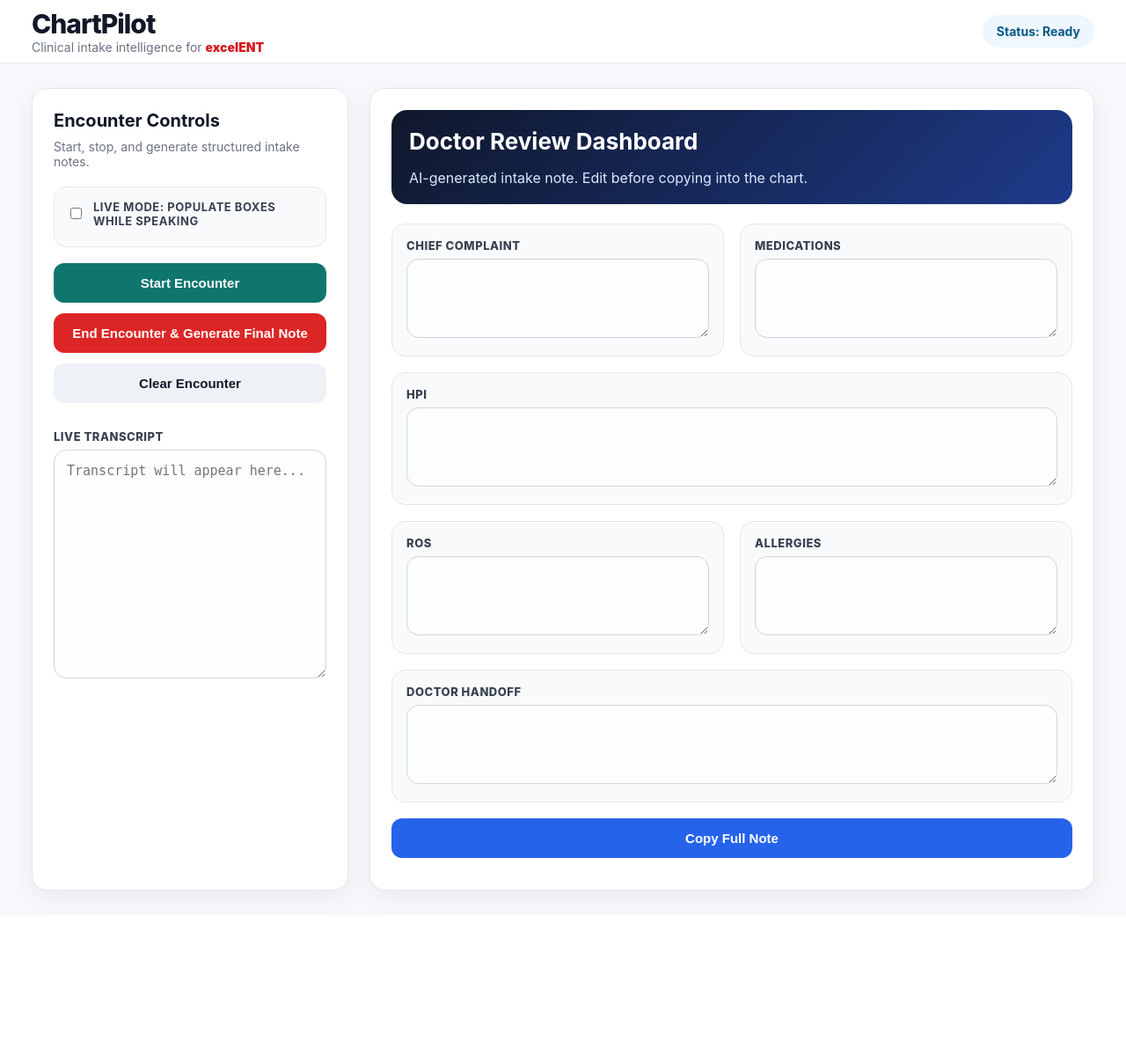
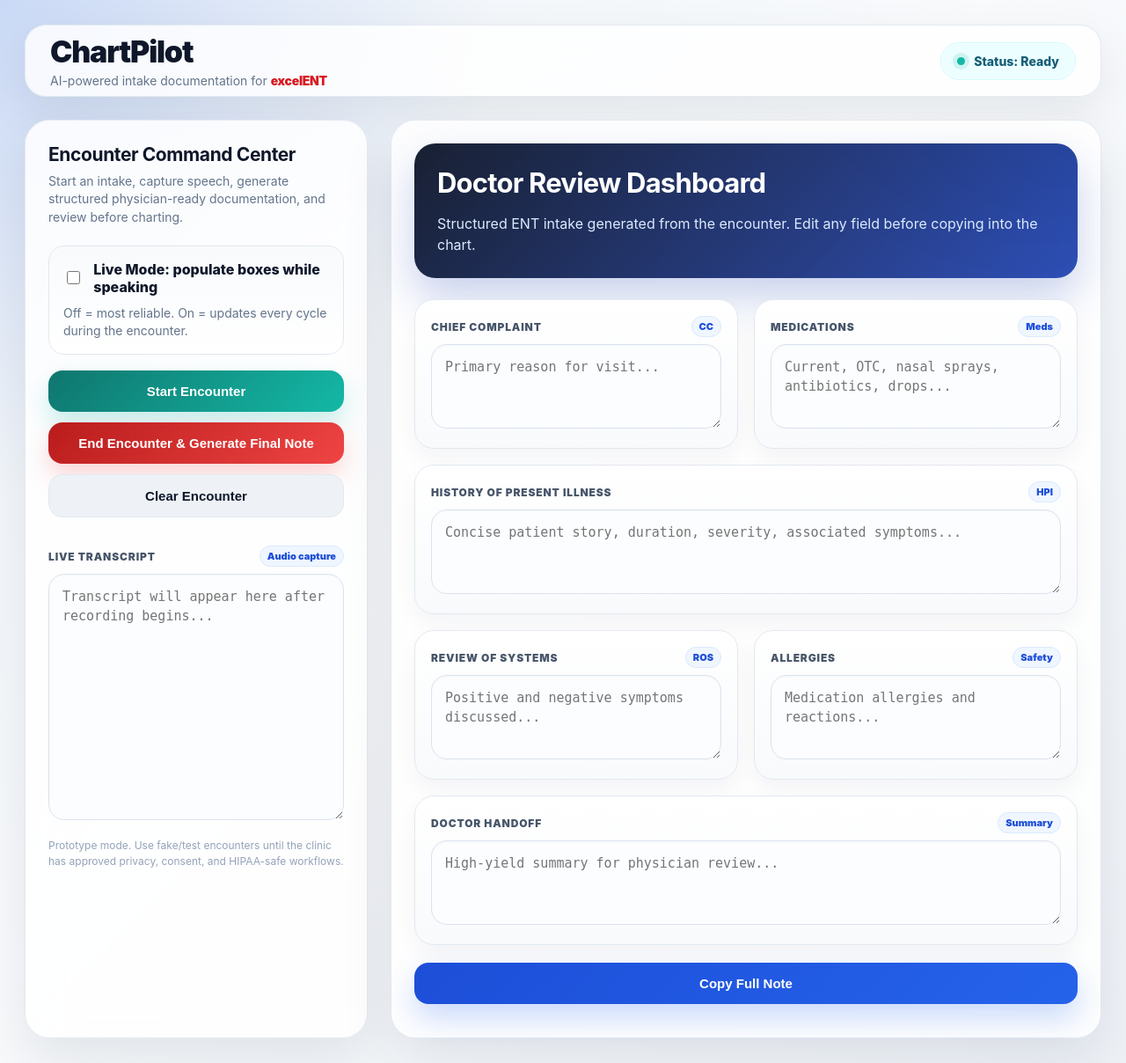
Before and after one commit to jjzeger-ux/ChartPilot, a Flask app: page / in a window 1280 px wide. Shown: the whole page at 88% size. Before the commit the page ends 1028 px from the top, so only its background shows below. Run offline with Flask 3, Linux system fonts and the light colour scheme.

Commit message:
Premium ChartPilot UI

```diff
--- a/templates/index.html
+++ b/templates/index.html
@@ -1,180 +1,242 @@
 <!DOCTYPE html>
 <html>
 <head>
-  <title>ChartPilot</title>
+  <title>ChartPilot | excelENT</title>
+  <meta name="viewport" content="width=device-width, initial-scale=1.0">
+
   <style>
-    * {
-      box-sizing: border-box;
-    }
+    * { box-sizing: border-box; }
 
     body {
       margin: 0;
-      font-family: Inter, Arial, sans-serif;
-      background: #f6f8fb;
-      color: #1f2937;
+      font-family: Inter, Segoe UI, Arial, sans-serif;
+      background:
+        radial-gradient(circle at top left, rgba(37,99,235,0.18), transparent 32%),
+        linear-gradient(135deg, #eef3f8 0%, #f8fafc 45%, #eef2f7 100%);
+      color: #0f172a;
+    }
+
+    .app {
+      min-height: 100vh;
+      padding: 28px;
     }
 
     .topbar {
-      height: 72px;
-      background: white;
-      border-bottom: 1px solid #e5e7eb;
+      height: 82px;
+      background: rgba(255,255,255,0.82);
+      backdrop-filter: blur(18px);
+      border: 1px solid rgba(226,232,240,0.9);
+      border-radius: 24px;
+      box-shadow: 0 18px 50px rgba(15,23,42,0.08);
       display: flex;
       align-items: center;
       justify-content: space-between;
-      padding: 0 36px;
-      position: sticky;
-      top: 0;
-      z-index: 10;
+      padding: 0 28px;
+      margin-bottom: 26px;
     }
 
-    .logo {
-      display: flex;
-      flex-direction: column;
+    .brand-title {
+      font-size: 34px;
+      font-weight: 900;
+      letter-spacing: -1.2px;
     }
 
-    .logo-main {
-      font-size: 30px;
-      font-weight: 800;
-      letter-spacing: -1px;
-      color: #111827;
-    }
-
-    .logo-sub {
+    .brand-sub {
+      color: #64748b;
       font-size: 14px;
-      color: #6b7280;
+      margin-top: 4px;
     }
 
     .excel {
       color: #d71920;
-      font-weight: 900;
+      font-weight: 950;
+      letter-spacing: -0.3px;
     }
 
     .status-pill {
-      padding: 10px 16px;
+      display: flex;
+      align-items: center;
+      gap: 10px;
+      background: #ecfeff;
+      color: #155e75;
+      border: 1px solid #cffafe;
+      padding: 12px 18px;
       border-radius: 999px;
-      background: #eef6ff;
-      color: #075985;
-      font-weight: 700;
       font-size: 14px;
+      font-weight: 800;
+      box-shadow: inset 0 0 0 1px rgba(255,255,255,0.65);
+    }
+
+    .dot {
+      width: 9px;
+      height: 9px;
+      background: #14b8a6;
+      border-radius: 50%;
+      box-shadow: 0 0 0 5px rgba(20,184,166,0.14);
     }
 
     .layout {
       display: grid;
-      grid-template-columns: 360px 1fr;
-      gap: 24px;
-      padding: 28px 36px;
+      grid-template-columns: 390px 1fr;
+      gap: 26px;
     }
 
     .panel {
-      background: white;
-      border: 1px solid #e5e7eb;
-      border-radius: 18px;
-      box-shadow: 0 8px 24px rgba(15, 23, 42, 0.06);
-      padding: 24px;
+      background: rgba(255,255,255,0.86);
+      backdrop-filter: blur(18px);
+      border: 1px solid rgba(226,232,240,0.95);
+      border-radius: 28px;
+      box-shadow: 0 24px 60px rgba(15,23,42,0.09);
+      padding: 26px;
     }
 
-    .panel h2 {
-      margin-top: 0;
-      font-size: 20px;
-      color: #111827;
+    .hero {
+      background:
+        linear-gradient(135deg, rgba(15,23,42,0.96), rgba(30,64,175,0.92)),
+        radial-gradient(circle at top right, rgba(56,189,248,0.35), transparent 35%);
+      color: white;
+      border-radius: 24px;
+      padding: 26px;
+      margin-bottom: 24px;
+      box-shadow: 0 22px 48px rgba(30,64,175,0.24);
     }
 
-    .subtitle {
-      color: #6b7280;
+    .hero h1 {
+      margin: 0;
+      font-size: 31px;
+      letter-spacing: -0.8px;
+    }
+
+    .hero p {
+      color: #dbeafe;
+      line-height: 1.5;
+      margin-bottom: 0;
+    }
+
+    h2 {
+      margin: 0;
+      font-size: 21px;
+      letter-spacing: -0.4px;
+    }
+
+    .muted {
+      color: #64748b;
       font-size: 14px;
-      margin-top: -8px;
-      margin-bottom: 20px;
+      line-height: 1.45;
+      margin: 8px 0 22px;
+    }
+
+    .mode-card {
+      background: linear-gradient(180deg, #f8fafc, #ffffff);
+      border: 1px solid #e2e8f0;
+      border-radius: 18px;
+      padding: 16px;
+      margin-bottom: 18px;
+    }
+
+    .mode-card label {
+      display: flex;
+      gap: 12px;
+      align-items: center;
+      cursor: pointer;
+      font-weight: 800;
+      color: #0f172a;
+    }
+
+    input[type="checkbox"] {
+      width: 19px;
+      height: 19px;
+      accent-color: #2563eb;
     }
 
     button {
       width: 100%;
-      padding: 14px 16px;
-      border-radius: 12px;
       border: none;
+      border-radius: 16px;
+      padding: 15px 18px;
+      margin-bottom: 12px;
       font-size: 15px;
-      font-weight: 700;
+      font-weight: 900;
       cursor: pointer;
-      margin-bottom: 12px;
-      transition: 0.15s ease;
+      transition: 0.16s ease;
     }
 
     button:hover {
       transform: translateY(-1px);
-      opacity: 0.95;
+      filter: brightness(1.02);
     }
 
     .btn-start {
-      background: #0f766e;
+      background: linear-gradient(135deg, #0f766e, #14b8a6);
       color: white;
+      box-shadow: 0 14px 28px rgba(20,184,166,0.24);
     }
 
     .btn-stop {
-      background: #dc2626;
+      background: linear-gradient(135deg, #b91c1c, #ef4444);
       color: white;
+      box-shadow: 0 14px 28px rgba(239,68,68,0.22);
     }
 
-    .btn-secondary {
+    .btn-clear {
       background: #eef2f7;
-      color: #111827;
+      color: #0f172a;
+      border: 1px solid #e2e8f0;
     }
 
     .btn-copy {
-      background: #2563eb;
+      background: linear-gradient(135deg, #1d4ed8, #2563eb);
       color: white;
-      margin-top: 18px;
+      margin-top: 20px;
+      box-shadow: 0 16px 34px rgba(37,99,235,0.24);
     }
 
-    .mode-box {
-      background: #f9fafb;
-      border: 1px solid #e5e7eb;
-      border-radius: 14px;
-      padding: 14px;
-      margin-bottom: 18px;
-      font-size: 14px;
+    .field-label {
+      display: flex;
+      justify-content: space-between;
+      align-items: center;
+      font-size: 12px;
+      font-weight: 950;
+      letter-spacing: 0.07em;
+      text-transform: uppercase;
+      color: #475569;
+      margin-bottom: 8px;
     }
 
-    .mode-box label {
-      display: flex;
-      gap: 10px;
-      align-items: center;
-      font-weight: 700;
-      cursor: pointer;
-    }
-
-    .transcript-box {
-      margin-top: 18px;
-    }
-
-    label {
-      display: block;
-      font-size: 13px;
-      font-weight: 800;
-      color: #374151;
-      margin-bottom: 7px;
-      text-transform: uppercase;
-      letter-spacing: 0.04em;
+    .badge {
+      background: #eff6ff;
+      color: #1d4ed8;
+      border: 1px solid #dbeafe;
+      padding: 4px 8px;
+      border-radius: 999px;
+      font-size: 11px;
+      letter-spacing: 0;
+      text-transform: none;
     }
 
     textarea {
       width: 100%;
-      border: 1px solid #d1d5db;
-      border-radius: 14px;
-      min-height: 90px;
-      padding: 14px;
+      min-height: 96px;
+      border-radius: 18px;
+      border: 1px solid #dbe3ee;
+      background: #fbfdff;
+      padding: 15px;
+      color: #0f172a;
       font-size: 15px;
+      line-height: 1.45;
       resize: vertical;
       outline: none;
-      background: #fbfdff;
+      box-shadow: inset 0 1px 2px rgba(15,23,42,0.03);
     }
 
     textarea:focus {
       border-color: #2563eb;
-      box-shadow: 0 0 0 3px rgba(37, 99, 235, 0.12);
       background: white;
+      box-shadow: 0 0 0 4px rgba(37,99,235,0.11);
     }
 
     #transcript {
-      min-height: 260px;
+      min-height: 280px;
     }
 
     .review-grid {
@@ -183,121 +245,130 @@
       gap: 18px;
     }
 
-    .full {
-      grid-column: span 2;
+    .note-card {
+      background: linear-gradient(180deg, #ffffff, #f8fafc);
+      border: 1px solid #e2e8f0;
+      border-radius: 22px;
+      padding: 18px;
+      box-shadow: 0 12px 26px rgba(15,23,42,0.045);
     }
 
-    .section-card {
-      background: #f9fafb;
-      border: 1px solid #e5e7eb;
-      border-radius: 16px;
-      padding: 16px;
+    .full { grid-column: span 2; }
+
+    .footer-note {
+      color: #94a3b8;
+      font-size: 12px;
+      line-height: 1.45;
+      margin-top: 16px;
     }
 
-    .hero {
-      margin-bottom: 22px;
-      padding: 20px;
-      border-radius: 18px;
-      background: linear-gradient(135deg, #0f172a, #1e3a8a);
-      color: white;
-    }
-
-    .hero h1 {
-      margin: 0;
-      font-size: 26px;
-    }
-
-    .hero p {
-      margin-bottom: 0;
-      color: #dbeafe;
-    }
-
-    @media (max-width: 950px) {
-      .layout {
-        grid-template-columns: 1fr;
-        padding: 18px;
-      }
-
-      .review-grid {
-        grid-template-columns: 1fr;
-      }
-
-      .full {
-        grid-column: span 1;
-      }
+    @media (max-width: 1050px) {
+      .layout { grid-template-columns: 1fr; }
+      .review-grid { grid-template-columns: 1fr; }
+      .full { grid-column: span 1; }
+      .topbar { height: auto; gap: 14px; align-items: flex-start; flex-direction: column; padding: 22px; }
     }
   </style>
 </head>
 
 <body>
+  <div class="app">
 
     <div class="topbar">
-    <div class="logo">
-      <div class="logo-main">ChartPilot</div>
-      <div class="logo-sub">Clinical intake intelligence for <span class="excel">excelENT</span></div>
+      <div>
+        <div class="brand-title">ChartPilot</div>
+        <div class="brand-sub">AI-powered intake documentation for <span class="excel">excelENT</span></div>
       </div>
-    <div class="status-pill" id="status">Status: Ready</div>
+
+      <div class="status-pill" id="status">
+        <span class="dot"></span>
+        Status: Ready
+      </div>
     </div>
 
     <div class="layout">
 
       <div class="panel">
-      <h2>Encounter Controls</h2>
-      <p class="subtitle">Start, stop, and generate structured intake notes.</p>
+        <h2>Encounter Command Center</h2>
+        <p class="muted">Start an intake, capture speech, generate structured physician-ready documentation, and review before charting.</p>
 
-      <div class="mode-box">
+        <div class="mode-card">
           <label>
             <input type="checkbox" id="liveMode">
             Live Mode: populate boxes while speaking
           </label>
+          <p class="muted" style="margin:10px 0 0;">Off = most reliable. On = updates every cycle during the encounter.</p>
         </div>
 
         <button class="btn-start" onclick="startEncounter()">Start Encounter</button>
         <button class="btn-stop" onclick="endEncounter()">End Encounter & Generate Final Note</button>
-      <button class="btn-secondary" onclick="clearAll()">Clear Encounter</button>
+        <button class="btn-clear" onclick="clearAll()">Clear Encounter</button>
 
-      <div class="transcript-box">
-        <label>Live Transcript</label>
-        <textarea id="transcript" placeholder="Transcript will appear here..."></textarea>
+        <div style="margin-top:20px;">
+          <div class="field-label">
+            Live Transcript
+            <span class="badge">Audio capture</span>
           </div>
+          <textarea id="transcript" placeholder="Transcript will appear here after recording begins..."></textarea>
+        </div>
+
+        <p class="footer-note">Prototype mode. Use fake/test encounters until the clinic has approved privacy, consent, and HIPAA-safe workflows.</p>
       </div>
 
       <div class="panel">
         <div class="hero">
           <h1>Doctor Review Dashboard</h1>
-        <p>AI-generated intake note. Edit before copying into the chart.</p>
+          <p>Structured ENT intake generated from the encounter. Edit any field before copying into the chart.</p>
         </div>
 
         <div class="review-grid">
 
-        <div class="section-card">
-          <label>Chief Complaint</label>
-          <textarea id="chief_complaint"></textarea>
+          <div class="note-card">
+            <div class="field-label">
+              Chief Complaint
+              <span class="badge">CC</span>
+            </div>
+            <textarea id="chief_complaint" placeholder="Primary reason for visit..."></textarea>
           </div>
 
-        <div class="section-card">
-          <label>Medications</label>
-          <textarea id="medications"></textarea>
+          <div class="note-card">
+            <div class="field-label">
+              Medications
+              <span class="badge">Meds</span>
+            </div>
+            <textarea id="medications" placeholder="Current, OTC, nasal sprays, antibiotics, drops..."></textarea>
           </div>
 
-        <div class="section-card full">
-          <label>HPI</label>
-          <textarea id="hpi"></textarea>
+          <div class="note-card full">
+            <div class="field-label">
+              History of Present Illness
+              <span class="badge">HPI</span>
+            </div>
+            <textarea id="hpi" placeholder="Concise patient story, duration, severity, associated symptoms..."></textarea>
           </div>
 
-        <div class="section-card">
-          <label>ROS</label>
-          <textarea id="ros"></textarea>
+          <div class="note-card">
+            <div class="field-label">
+              Review of Systems
+              <span class="badge">ROS</span>
+            </div>
+            <textarea id="ros" placeholder="Positive and negative symptoms discussed..."></textarea>
           </div>
 
-        <div class="section-card">
-          <label>Allergies</label>
-          <textarea id="allergies"></textarea>
+          <div class="note-card">
+            <div class="field-label">
+              Allergies
+              <span class="badge">Safety</span>
+            </div>
+            <textarea id="allergies" placeholder="Medication allergies and reactions..."></textarea>
           </div>
 
-        <div class="section-card full">
-          <label>Doctor Handoff</label>
-          <textarea id="doctor_handoff"></textarea>
+          <div class="note-card full">
+            <div class="field-label">
+              Doctor Handoff
+              <span class="badge">Summary</span>
+            </div>
+            <textarea id="doctor_handoff" placeholder="High-yield summary for physician review..."></textarea>
           </div>
 
         </div>
@@ -305,6 +376,7 @@
         <button class="btn-copy" onclick="copyNote()">Copy Full Note</button>
       </div>
 
+    </div>
   </div>
 
   <script>
@@ -314,12 +386,16 @@
     let encounterActive = false;
     let cycleRunning = false;
 
+    function setStatus(text) {
+      document.getElementById("status").innerHTML = `<span class="dot"></span>${text}`;
+    }
+
     async function startEncounter() {
       if (encounterActive) return;
 
       encounterActive = true;
       fullTranscript = document.getElementById("transcript").value || "";
-      document.getElementById("status").innerText = "Status: Encounter started";
+      setStatus("Status: Encounter started");
 
       if (document.getElementById("liveMode").checked) {
         runLiveCycle();
@@ -335,29 +411,24 @@
       mediaRecorder = new MediaRecorder(stream, { mimeType: "audio/webm" });
 
       mediaRecorder.ondataavailable = event => {
-        if (event.data.size > 0) {
-          audioChunks.push(event.data);
-        }
+        if (event.data.size > 0) audioChunks.push(event.data);
       };
 
       mediaRecorder.start();
-      document.getElementById("status").innerText = "Status: Recording full encounter";
+      setStatus("Status: Recording full encounter");
     }
 
     async function runLiveCycle() {
       if (!encounterActive || cycleRunning) return;
 
       cycleRunning = true;
-
       const stream = await navigator.mediaDevices.getUserMedia({ audio: true });
 
       audioChunks = [];
       mediaRecorder = new MediaRecorder(stream, { mimeType: "audio/webm" });
 
       mediaRecorder.ondataavailable = event => {
-        if (event.data.size > 0) {
-          audioChunks.push(event.data);
-        }
+        if (event.data.size > 0) audioChunks.push(event.data);
       };
 
       mediaRecorder.onstop = async () => {
@@ -365,43 +436,38 @@
         await transcribeAndMaybeUpdate(audioBlob, true);
 
         cycleRunning = false;
-
-        if (encounterActive) {
-          setTimeout(runLiveCycle, 300);
-        }
+        if (encounterActive) setTimeout(runLiveCycle, 300);
       };
 
       mediaRecorder.start();
-      document.getElementById("status").innerText = "Status: Live recording";
+      setStatus("Status: Live recording");
 
       setTimeout(() => {
-        if (mediaRecorder && mediaRecorder.state !== "inactive") {
-          mediaRecorder.stop();
-        }
+        if (mediaRecorder && mediaRecorder.state !== "inactive") mediaRecorder.stop();
       }, 10000);
     }
 
     async function endEncounter() {
       encounterActive = false;
-      document.getElementById("status").innerText = "Status: Ending encounter";
+      setStatus("Status: Ending encounter");
 
       if (mediaRecorder && mediaRecorder.state !== "inactive") {
         mediaRecorder.onstop = async () => {
           const audioBlob = new Blob(audioChunks, { type: "audio/webm" });
           await transcribeAndMaybeUpdate(audioBlob, false);
           await generateNote();
-          document.getElementById("status").innerText = "Status: Final note ready";
+          setStatus("Status: Final note ready");
         };
 
         mediaRecorder.stop();
       } else {
         await generateNote();
-        document.getElementById("status").innerText = "Status: Final note ready";
+        setStatus("Status: Final note ready");
       }
     }
 
     async function transcribeAndMaybeUpdate(audioBlob, liveUpdate) {
-      document.getElementById("status").innerText = "Status: Transcribing audio";
+      setStatus("Status: Transcribing audio");
 
       const formData = new FormData();
       formData.append("audio", audioBlob, "recording.webm");
@@ -419,7 +485,7 @@
       }
 
       if (liveUpdate) {
-        document.getElementById("status").innerText = "Status: Updating boxes";
+        setStatus("Status: Updating boxes");
 
         const noteResponse = await fetch("/live_update", {
           method: "POST",
@@ -432,8 +498,7 @@
 
         const data = await noteResponse.json();
         fillNoteBoxes(data);
-
-        document.getElementById("status").innerText = "Status: Listening";
+        setStatus("Status: Listening");
       }
     }
 
@@ -507,9 +572,8 @@ ${document.getElementById("doctor_handoff").value}
       document.getElementById("medications").value = "";
       document.getElementById("allergies").value = "";
       document.getElementById("doctor_handoff").value = "";
-      document.getElementById("status").innerText = "Status: Ready";
+      setStatus("Status: Ready");
     }
   </script>
-
 </body>
 </html>
```
Lines whose indentation alone changed are shown as unchanged.
